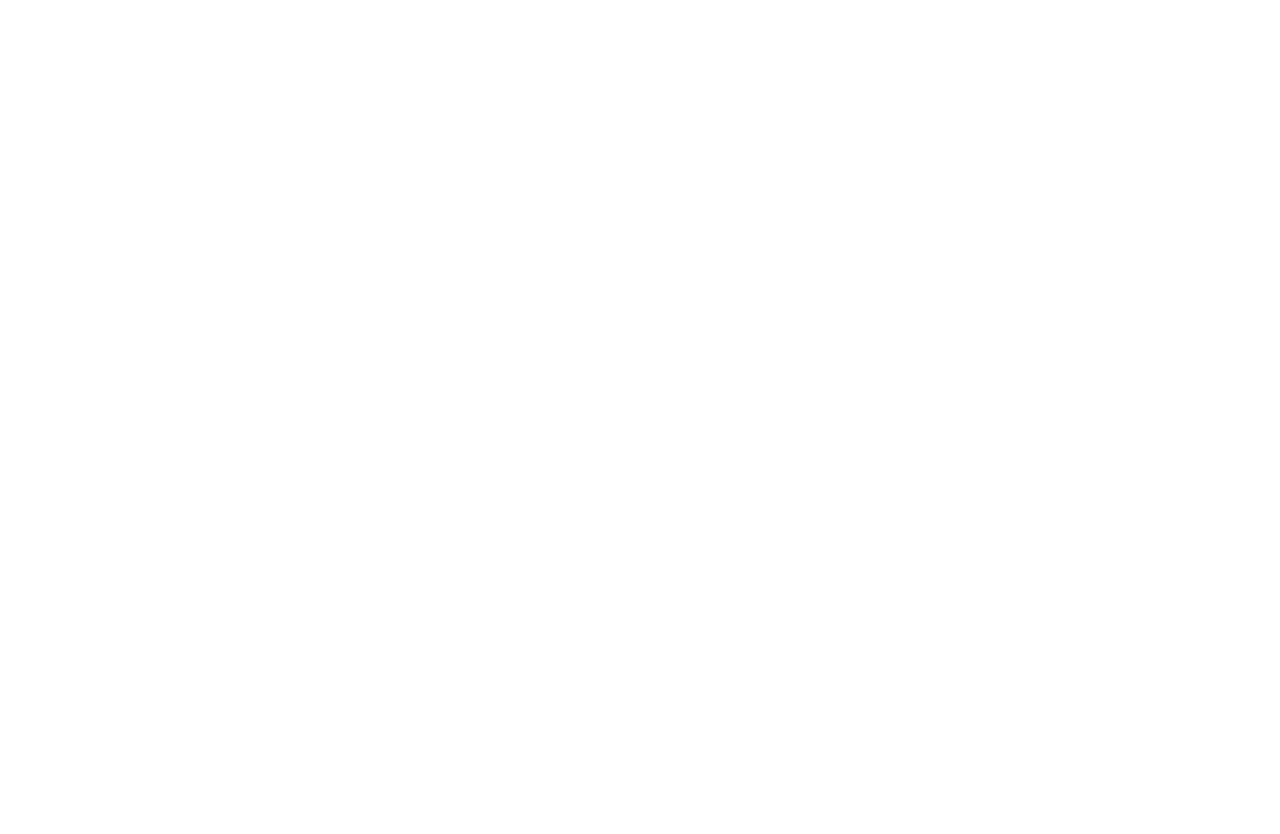
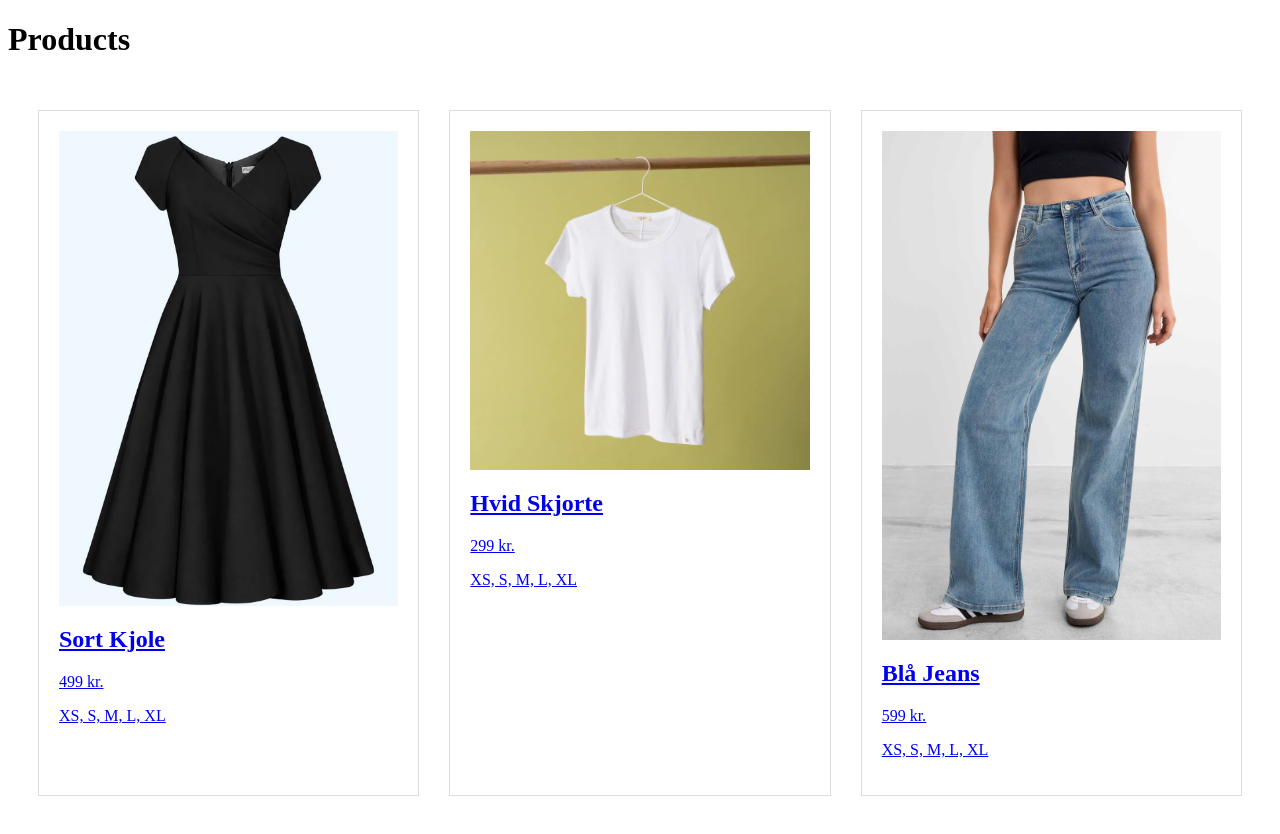
Before and after one commit to millaelle/fashion, a plain HTML site: page productlist.html in a window 1280 px wide. Before the commit the page ends 800 px from the top, so only its background shows below. Drawn offline with Linux system fonts and the light colour scheme.

Commit message:
products

```diff
--- a/productlist.html
+++ b/productlist.html
@@ -1,9 +1,32 @@
 <!doctype html>
-<html lang="da">
+<html lang="en">
   <head>
     <meta charset="UTF-8" />
     <meta name="viewport" content="width=device-width, initial-scale=1.0" />
-    <title>Document</title>
+    <title>Fashion Products</title>
+    <style>
+      #product-list {
+        display: grid;
+        grid-template-columns: repeat(3, 1fr);
+        gap: 30px;
+        padding: 30px;
+      }
+      #product-list article {
+        border: 1px solid #ddd;
+        padding: 20px;
+      }
+      #product-list img {
+        width: 100%;
+        display: block;
+      }
+    </style>
   </head>
-  <body></body>
+
+  <body>
+    <h1>Products</h1>
+
+    <main id="product-list"></main>
+
+    <script src="productlist.js"></script>
+  </body>
 </html>
--- /dev/null
+++ b/productlist.js
@@ -0,0 +1,35 @@
+const products = [
+  {
+    name: "Sort Kjole",
+    price: 499,
+    image: "img/sort_kjole.webp",
+    size: "XS, S, M, L, XL",
+  },
+  {
+    name: "Hvid Skjorte",
+    price: 299,
+    image: "img/hvid_skjorte.webp",
+    size: "XS, S, M, L, XL",
+  },
+  {
+    name: "Blå Jeans",
+    price: 599,
+    image: "img/jeans.jpg",
+    size: "XS, S, M, L, XL",
+  },
+];
+
+const productList = document.querySelector("#product-list");
+
+products.forEach((product) => {
+  productList.innerHTML += `
+    <article>
+      <a href="productdetails.html">
+        <img src="${product.image}" alt="${product.name}">
+        <h2>${product.name}</h2>
+        <p>${product.price} kr.</p>
+        <p>${product.size}</p>
+      </a>
+    </article>
+  `;
+});
```
Also changed, not shown: img/hvid_skjorte.webp (added), img/jeans.jpg (added), img/sort_kjole.webp (added).
